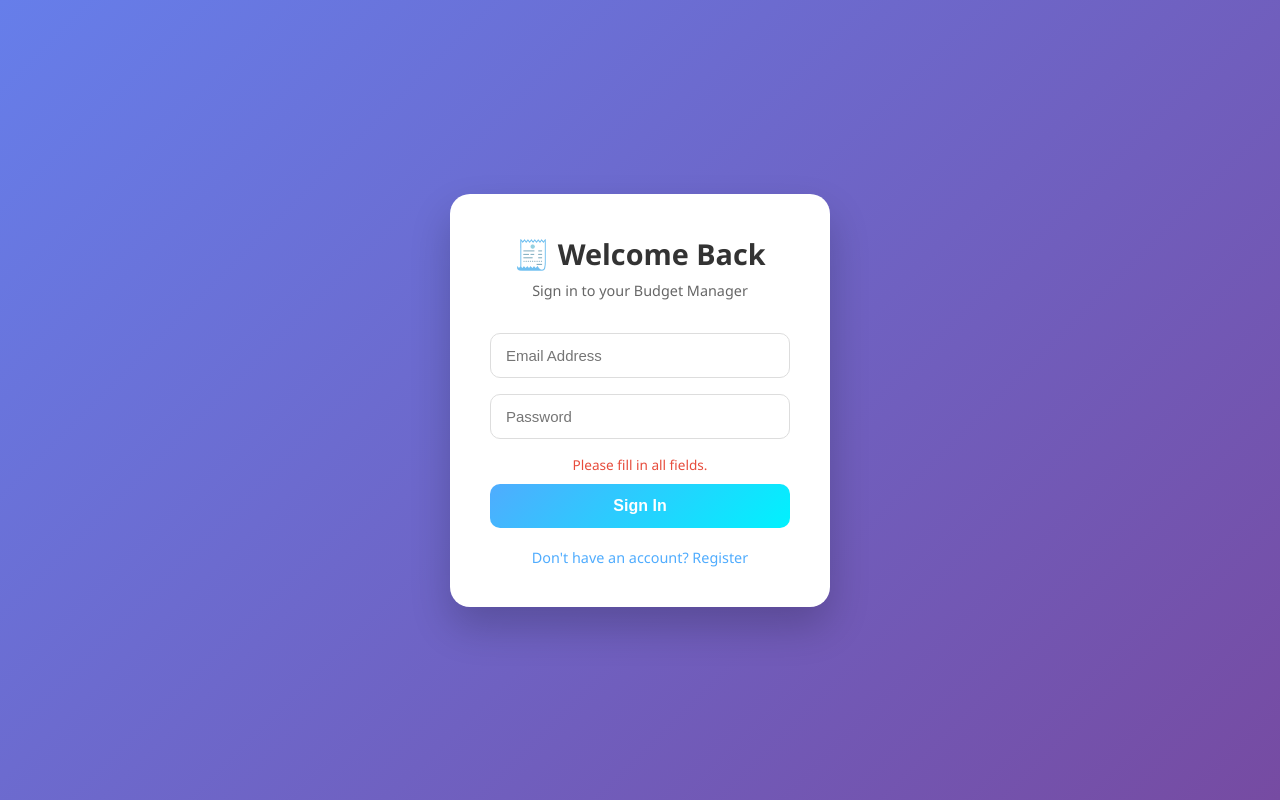
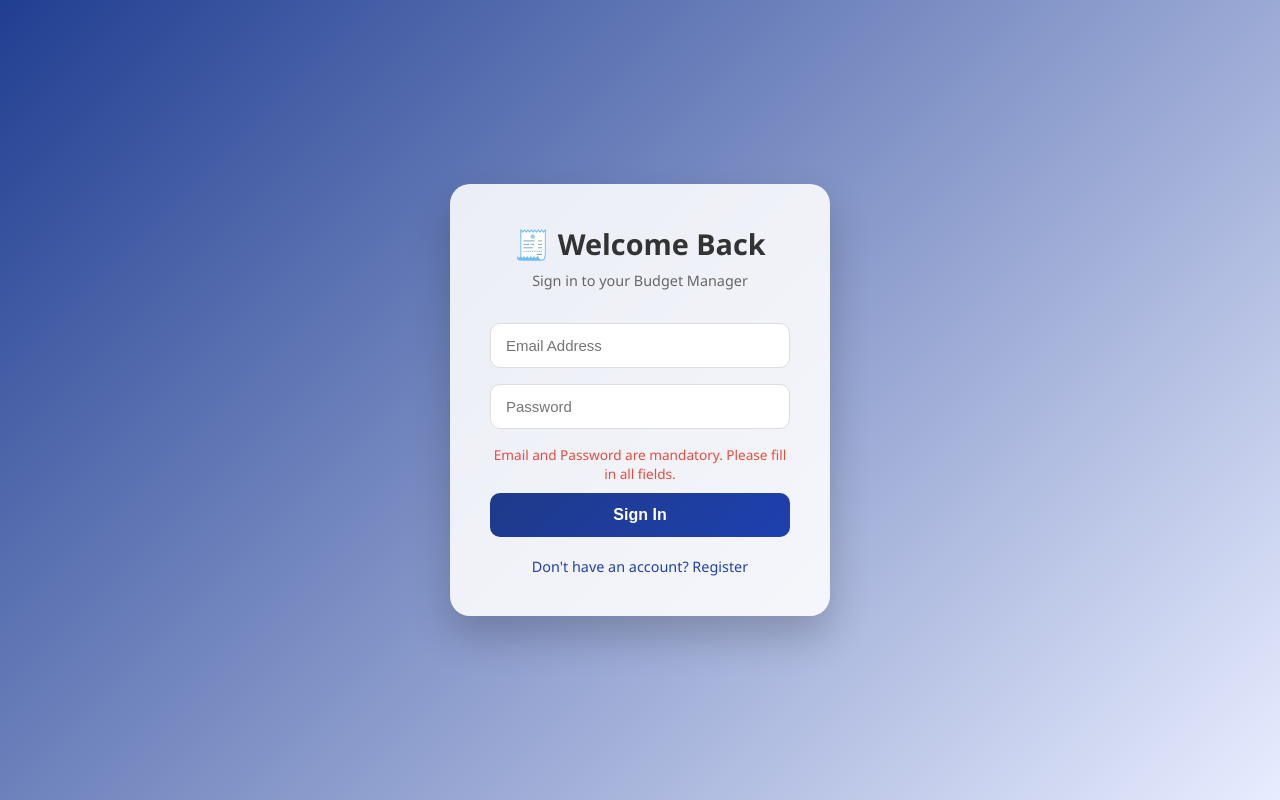
Before and after one commit to merin-07/mini-project-final, a website: page UI/Login.html in a window 1280 px wide. Both pictures are taken after a click on the button "Sign In". Drawn offline with Linux system fonts and the light colour scheme.

Commit message:
Update Login.html

```diff
--- a/UI/Login.html
+++ b/UI/Login.html
@@ -7,14 +7,14 @@
 * { margin: 0; padding: 0; box-sizing: border-box; }
 body {
     font-family: 'Segoe UI', Arial, sans-serif;
-    background: linear-gradient(135deg, #667eea, #764ba2);
+    background: linear-gradient(135deg, #203e91, #e8edff);
     height: 100vh;
     display: flex;
     align-items: center;
     justify-content: center;
 }
 .box {
-    background: white;
+    background: rgba(255, 255, 255, 0.88);
     padding: 40px;
     border-radius: 20px;
     width: 380px;
@@ -33,11 +33,11 @@ input {
     transition: border-color 0.3s;
     box-sizing: border-box;
 }
-input:focus { outline: none; border-color: #4facfe; }
+input:focus { outline: none; border-color: #1e40af; }
 button {
     width: 100%;
     padding: 13px;
-    background: linear-gradient(135deg, #4facfe, #00f2fe);
+    background: linear-gradient(135deg, #1e3a8a, #1e40af);
     color: white;
     border: none;
     border-radius: 10px;
@@ -48,7 +48,7 @@ button {
     transition: opacity 0.3s;
 }
 button:hover { opacity: 0.9; }
-a { display: block; margin-top: 20px; color: #4facfe; text-decoration: none; font-size: 0.9em; }
+a { display: block; margin-top: 20px; color: #1e40af; text-decoration: none; font-size: 0.9em; }
 a:hover { text-decoration: underline; }
 .error { color: #e74c3c; font-size: 0.85em; margin-top: 8px; display: none; }
 </style>
@@ -70,7 +70,7 @@ function login() {
     const errorMsg = document.getElementById('errorMsg');
 
     if (!email || !password) {
-        errorMsg.textContent = 'Please fill in all fields.';
+        errorMsg.textContent = 'Email and Password are mandatory. Please fill in all fields.';
         errorMsg.style.display = 'block';
         return;
     }
```
